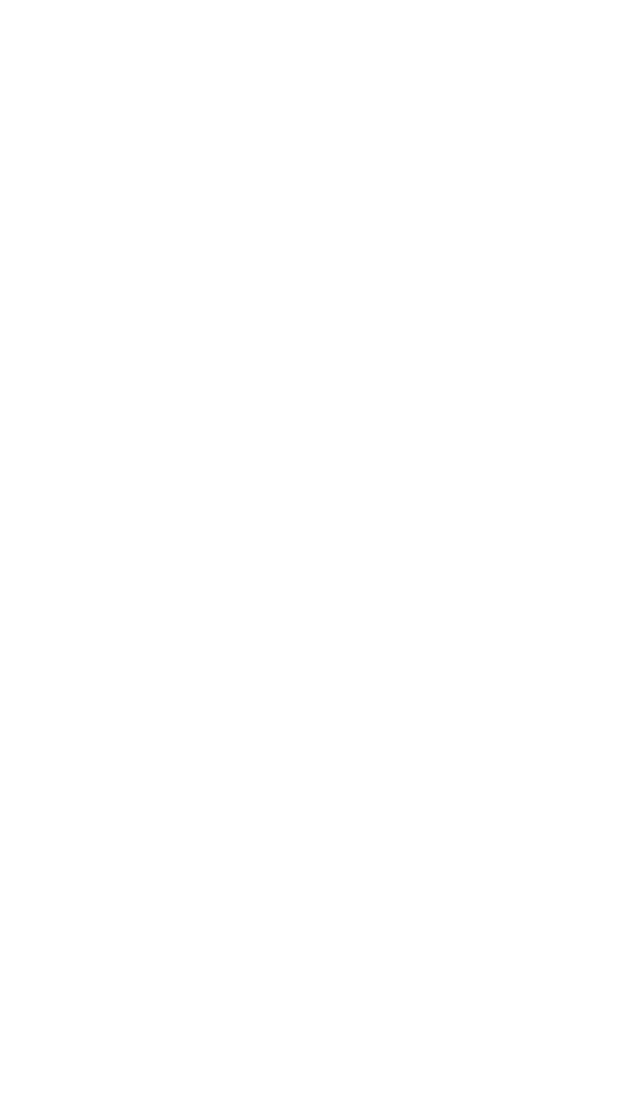
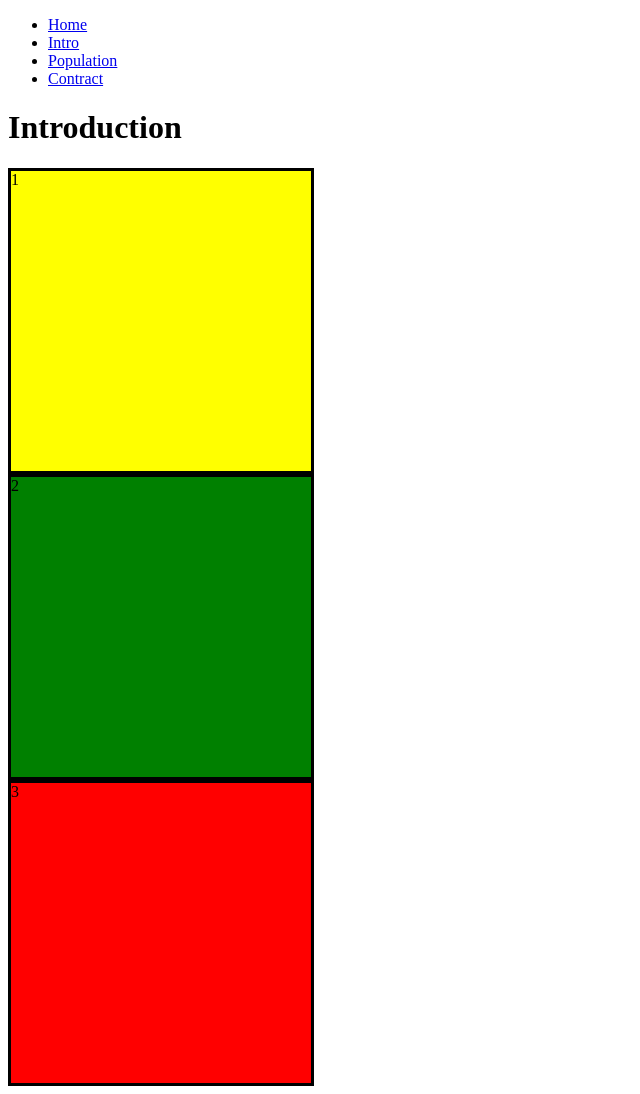
Before and after one commit to Zobayer3737/Demo9, a plain HTML site: page Pages/Intro.html in a window 1280 px wide. Shown: the whole page, without its empty margins (0-640 px from the left). Before the commit the page ends 800 px from the top, so only its background shows below. Drawn offline with Linux system fonts and the light colour scheme.

Commit message:
Add files via upload

```diff
--- a/Pages/Intro.html
+++ b/Pages/Intro.html
@@ -0,0 +1,26 @@
+<!DOCTYPE html>
+<html lang="en">
+<head>
+    <meta charset="UTF-8">
+    <meta name="viewport" content="width=device-width, initial-scale=1.0">
+    <title>Document</title>
+    <link rel="stylesheet" href="../css/my.style.css">
+</head>
+<body>
+    <ul>
+        <li> <a href="index.html">Home</a></li>
+        <li> <a href="Pages/Intro.html"> Intro</a></li>
+        <li> <a href="Pages/Population.html">Population</a> </li>
+        <li> <a href="Pages/Contract.html">Contract</a></li>
+
+        </ul>
+
+    <h1>Introduction</h1>
+
+<div class="One"  >1</div>
+<div class="Two"  >2</div>
+<div class="Three" >3</div>
+
+
+</body>
+</html>
--- /dev/null
+++ b/css/my.style.css
@@ -0,0 +1,14 @@
+div.One {background-color:yellow ;
+    width: 300px;
+    height: 300px;
+ border: 3px solid black;       }
+
+ div.Two {background-color:green ;
+    width: 300px;
+    height: 300px;
+    border: 3px solid black;       }
+
+    div.Three {background-color:red;
+        width: 300px;
+    height: 300px;
+        border: 3px solid black;       }
```
Also changed, not shown: index.html (+1 -1 lines).
